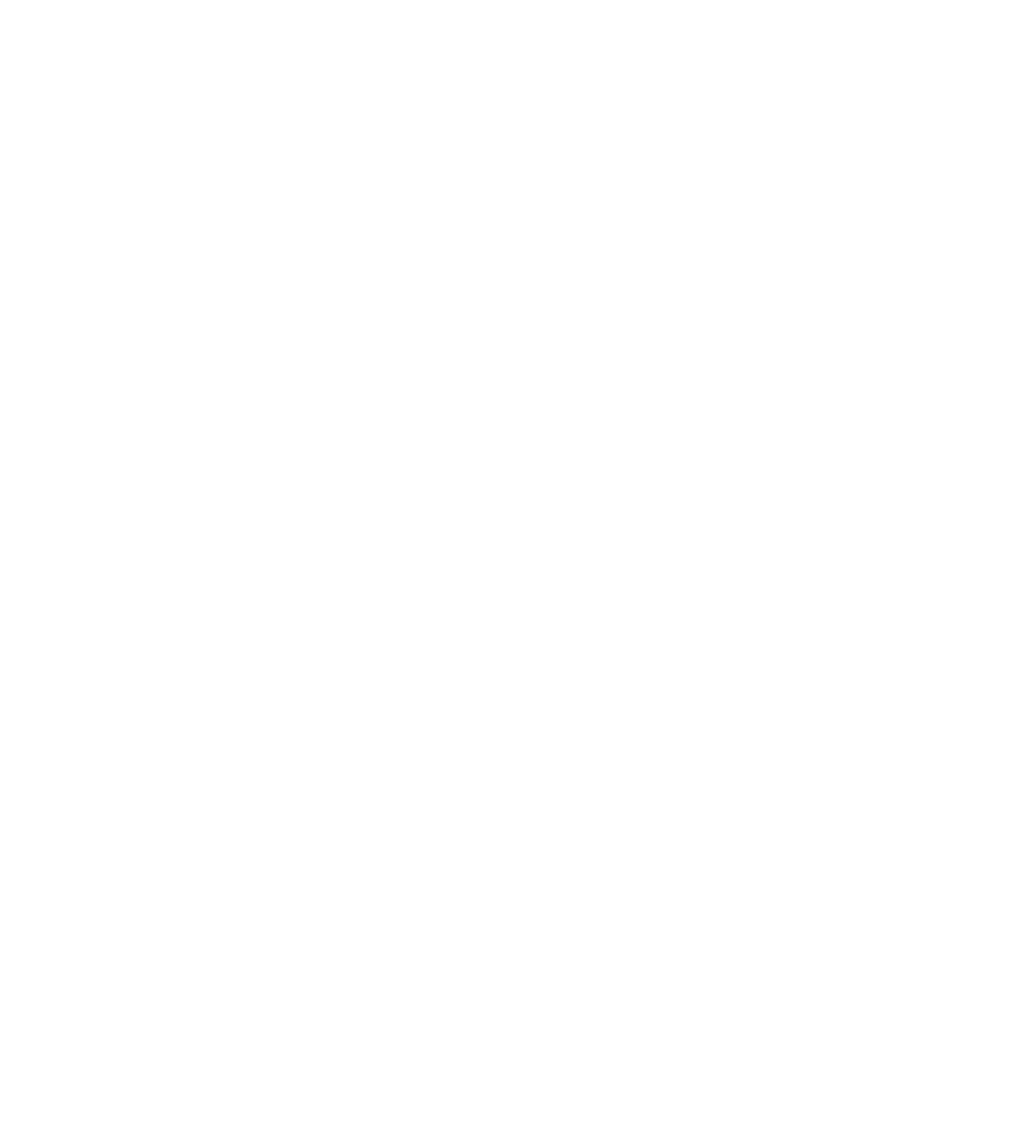
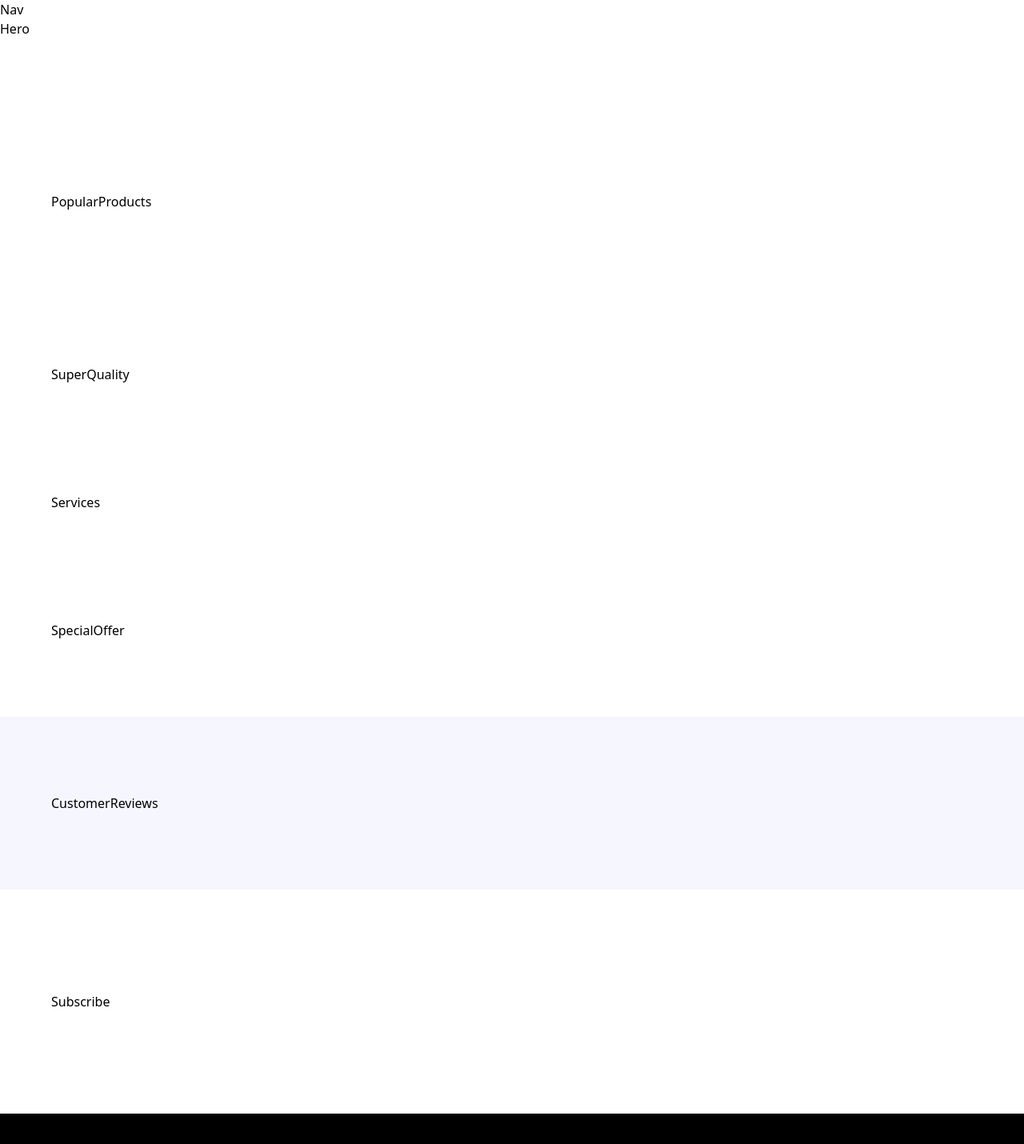
Before and after one commit to prikol769/nike_tailwind, a React (Vite) app: page / in a window 1280 px wide. Shown: the top 1430 px of the page at 80% size. Before the commit the page ends 800 px from the top, so only its background shows below. Built offline with nearby package versions, Linux system fonts and the light colour scheme; a web font is replaced by a local one.

Commit message:
added structure

```diff
--- a/src/App.jsx
+++ b/src/App.jsx
@@ -1,6 +1,32 @@
+import { Hero, CustomerReviews, Footer, PopularProducts, Services, SpecialOffer, Subscribe, SuperQuality } from "./sections";
+
 const App = () => (
-  <main>
-
+  <main className="relative">
+    Nav
+    <section className="xl:padding-1 wide:padding-r padding-b">
+      <Hero />
+    </section>
+    <section className="padding">
+      <PopularProducts />
+    </section>
+    <section className="padding">
+      <SuperQuality />
+    </section>
+    <section className="padding-x py-10">
+      <Services />
+    </section>
+    <section className="padding">
+      <SpecialOffer />
+    </section>
+    <section className="padding bg-pale-blue">
+      <CustomerReviews />
+    </section>
+    <section className="padding-x sm:py-32 py-16 w-full">
+      <Subscribe />
+    </section>
+    <section className="padding-x bg-black padding-t pb-8">
+      <Footer />
+    </section>
   </main>
 );
 
--- /dev/null
+++ b/src/sections/CustomerReviews.jsx
@@ -0,0 +1,7 @@
+const CustomerReviews = () => {
+    return (
+        <div>CustomerReviews</div>
+    )
+}
+
+export default CustomerReviews
--- /dev/null
+++ b/src/sections/Footer.jsx
@@ -0,0 +1,7 @@
+const Footer = () => {
+    return (
+        <div>Footer</div>
+    )
+}
+
+export default Footer
--- /dev/null
+++ b/src/sections/Hero.jsx
@@ -0,0 +1,7 @@
+const Hero = () => {
+    return (
+        <div>Hero</div>
+    )
+}
+
+export default Hero
--- /dev/null
+++ b/src/sections/PopularProducts.jsx
@@ -0,0 +1,7 @@
+const PopularProducts = () => {
+    return (
+        <div>PopularProducts</div>
+    )
+}
+
+export default PopularProducts
--- /dev/null
+++ b/src/sections/Services.jsx
@@ -0,0 +1,7 @@
+const Services = () => {
+    return (
+        <div>Services</div>
+    )
+}
+
+export default Services
--- /dev/null
+++ b/src/sections/SpecialOffer.jsx
@@ -0,0 +1,7 @@
+const SpecialOffer = () => {
+    return (
+        <div>SpecialOffer</div>
+    )
+}
+
+export default SpecialOffer
--- /dev/null
+++ b/src/sections/Subscribe.jsx
@@ -0,0 +1,7 @@
+const Subscribe = () => {
+    return (
+        <div>Subscribe</div>
+    )
+}
+
+export default Subscribe
--- /dev/null
+++ b/src/sections/SuperQuality.jsx
@@ -0,0 +1,7 @@
+const SuperQuality = () => {
+    return (
+        <div>SuperQuality</div>
+    )
+}
+
+export default SuperQuality
--- /dev/null
+++ b/src/sections/index.js
@@ -0,0 +1,19 @@
+import Hero from "./Hero";
+import PopularProducts from "./PopularProducts";
+import SuperQuality from "./SuperQuality";
+import Services from "./Services";
+import SpecialOffer from "./SpecialOffer";
+import CustomerReviews from "./CustomerReviews";
+import Subscribe from "./Subscribe";
+import Footer from "./Footer";
+
+export {
+    Hero,
+    PopularProducts,
+    SuperQuality,
+    Services,
+    SpecialOffer,
+    CustomerReviews,
+    Subscribe,
+    Footer
+}
```
